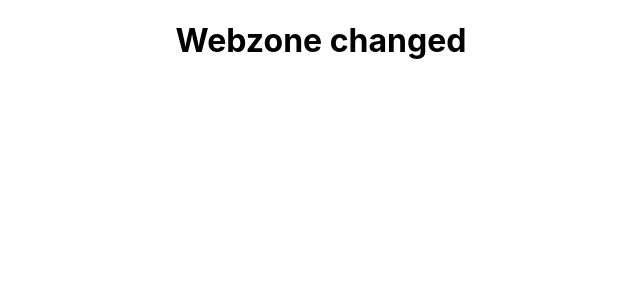
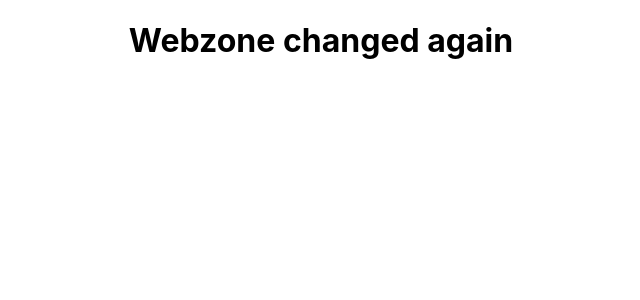
Before and after one commit to Gimhana-Dissanayake/webzone, a React (Create React App) app: page / in a window 1280 px wide. Shown: the top 300 px of the page, without its empty margins (319-959 px from the left). Built offline with nearby package versions, Linux system fonts and the light colour scheme.

Commit message:
changed again

```diff
--- a/src/App.tsx
+++ b/src/App.tsx
@@ -4,7 +4,7 @@ import './App.css';
 function App() {
   return (
     <div className="App">
-      <h1>Webzone changed
+      <h1>Webzone changed again
       </h1>
     </div>
   );
```
